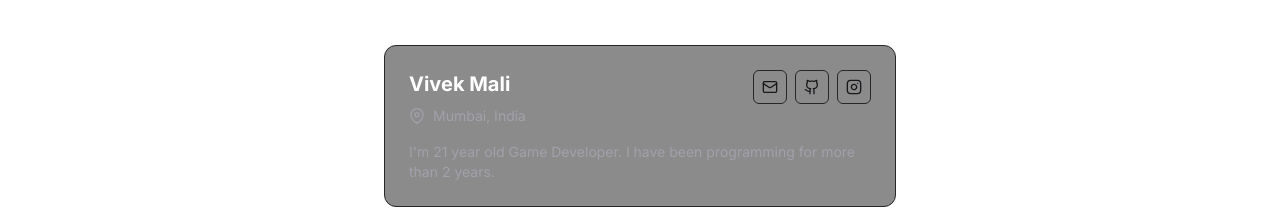
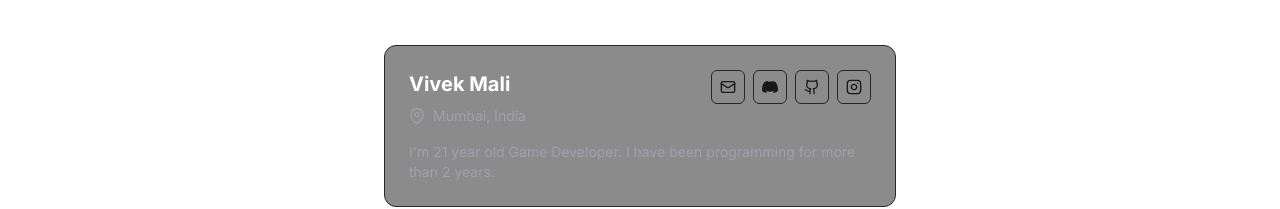
Before and after one commit to its0Vivek/portfolio, a Next.js app: page / in a window 1280 px wide. Shown: the part 157-366 px from the top of the page. Built offline with nearby package versions, Linux system fonts and the light colour scheme.

Commit message:
feat: add social links to DeveloperCard

```diff
--- a/src/components/DeveloperCard.tsx
+++ b/src/components/DeveloperCard.tsx
@@ -26,7 +26,7 @@
 
         <div className="flex gap-2">
           <a
-            href="mailto:your.email@example.com"
+            href="mailto:vivekmali108@gmail.com"
             className="p-2 border border-zinc-800 rounded-md hover:border-purple-500 transition-colors"
             title="Email"
           >
@@ -45,7 +45,23 @@
             </svg>
           </a>
           <a
-            href="https://github.com/yourusername"
+            href="https://discord.com/users/Vivek#6163"
+            target="_blank"
+            rel="noopener noreferrer"
+            className="p-2 border border-zinc-800 rounded-md hover:border-purple-500 transition-colors"
+            title="Discord"
+          >
+            <svg
+              xmlns="http://www.w3.org/2000/svg"
+              viewBox="0 0 24 24"
+              fill="currentColor"
+              className="w-4 h-4"
+            >
+              <path d="M20.317 4.37a19.791 19.791 0 0 0-4.885-1.515a.074.074 0 0 0-.079.037c-.21.375-.444.864-.608 1.25a18.27 18.27 0 0 0-5.487 0a12.64 12.64 0 0 0-.617-1.25a.077.077 0 0 0-.079-.037A19.736 19.736 0 0 0 3.677 4.37a.07.07 0 0 0-.032.027C.533 9.046-.32 13.58.099 18.057a.082.082 0 0 0 .031.057a19.9 19.9 0 0 0 5.993 3.03a.078.078 0 0 0 .084-.028a14.09 14.09 0 0 0 1.226-1.994a.076.076 0 0 0-.041-.106a13.107 13.107 0 0 1-1.872-.892a.077.077 0 0 1-.008-.128a10.2 10.2 0 0 0 .372-.292a.074.074 0 0 1 .077-.01c3.928 1.793 8.18 1.793 12.062 0a.074.074 0 0 1 .078.01c.12.098.246.198.373.292a.077.077 0 0 1-.006.127a12.299 12.299 0 0 1-1.873.892a.077.077 0 0 0-.041.107c.36.698.772 1.362 1.225 1.993a.076.076 0 0 0 .084.028a19.839 19.839 0 0 0 6.002-3.03a.077.077 0 0 0 .032-.054c.5-5.177-.838-9.674-3.549-13.66a.061.061 0 0 0-.031-.03z"/>
+            </svg>
+          </a>
+          <a
+            href="https://github.com/its0Vivek"
             target="_blank"
             rel="noopener noreferrer"
             className="p-2 border border-zinc-800 rounded-md hover:border-purple-500 transition-colors"
@@ -66,7 +82,7 @@
             </svg>
           </a>
           <a
-            href="https://instagram.com/yourusername"
+            href="https://instagram.com/vivek._.mali"
             target="_blank"
             rel="noopener noreferrer"
             className="p-2 border border-zinc-800 rounded-md hover:border-purple-500 transition-colors"
```
